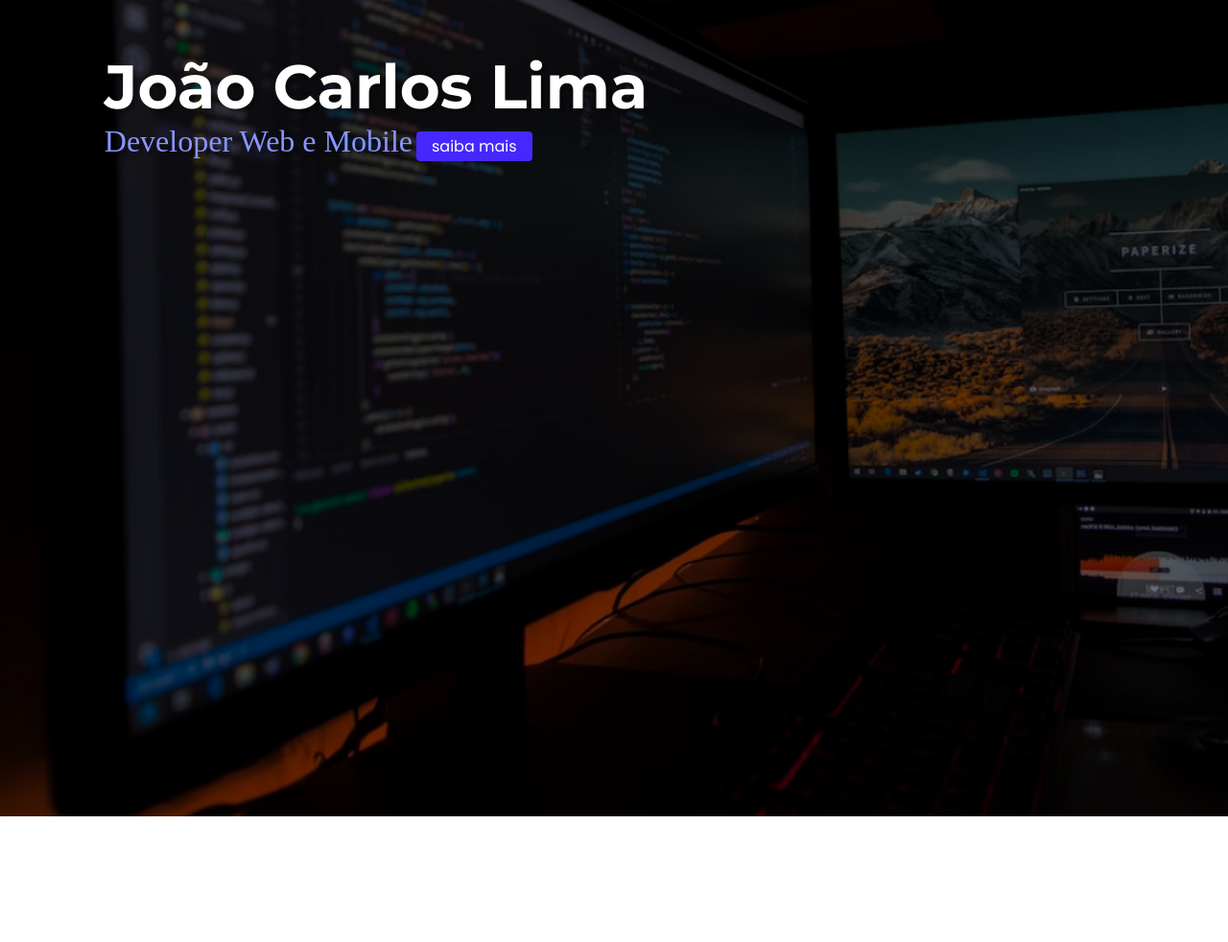
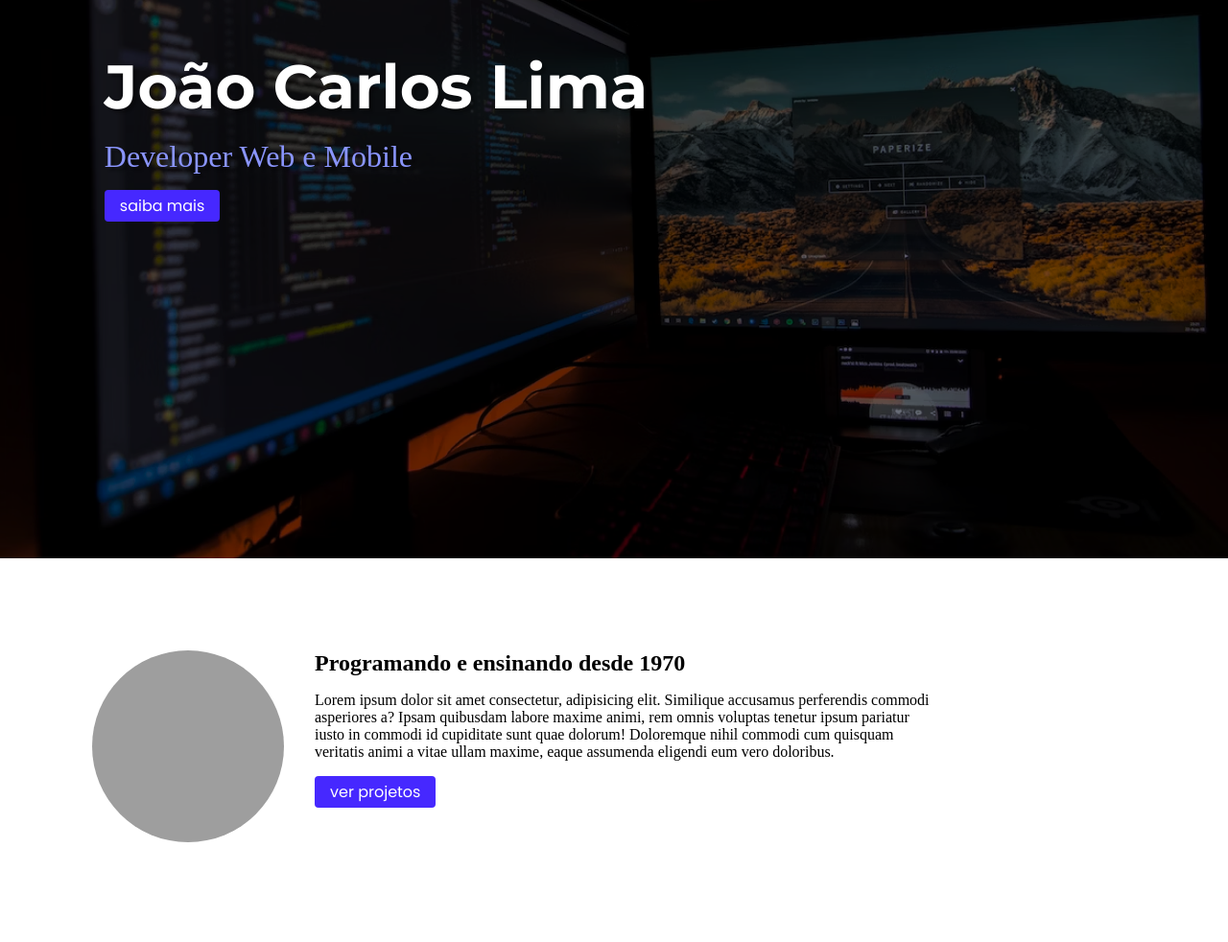
Before and after one commit to joaocarloslima/portifolio-senac-web, a plain HTML site: page index.html in a window 1280 px wide. Shown: the part 218-1200 px from the top of the page at 96% size. Before the commit the page ends 1069 px from the top, so only its background shows below. Drawn offline with Linux system fonts and the light colour scheme; grey boxes are pictures that could not be loaded.

Commit message:
apresentacao

```diff
--- a/assets/css/style.css
+++ b/assets/css/style.css
@@ -2,9 +2,25 @@
 
 * {
     margin: 0;
+    padding: 0;
+    box-sizing: border-box;
+}
+
+:root{
+    --primary-color: #4628FF;
+    --font-title: 'Montserrat';
+    --font-default: 'Poppins'
+}
+
+html {
+    scroll-behavior: smooth;
 }
 
 header {
+    display: flex;
+    flex-direction: column;
+    align-items: flex-start;
+    gap: 1rem;
     height: 100vh;
     position: relative;
     padding-left: 6.8rem;
@@ -30,7 +46,7 @@ h1 {
     color: #FFF;
     text-shadow: 4px 4px 2px rgba(0, 0, 0, 0.25);
     font-size: 4rem;
-    font-family: 'Montserrat';
+    font-family: var(--font-title);
     font-weight: 700;
 }
 
@@ -41,10 +57,36 @@ span {
 }
 
 .botao {
-    background-color: #4628FF;
+    background-color: var(--primary-color);
     color: #FFF;
-    font-family: 'Poppins';
+    font-family: var(--font-default);
     padding: .25rem 1rem;
     border-radius: 4px;
     text-decoration: none;
+    transition: background-color 1s ;
 }
+
+.botao:hover{
+    background-color: #2a1c8a;
+}
+
+#secao-apresentacao {
+    display: flex;
+    height: 50vh;
+    padding: 6rem;
+    gap: 2rem;
+}
+
+#secao-apresentacao img {
+    height: 200px;
+    width: 200px;
+    border-radius: 50%;
+}
+
+#secao-apresentacao div {
+    display: flex;
+    gap: 1rem;
+    flex-direction: column;
+    align-items: flex-start;
+    max-width: 60%;
+}
--- a/index.html
+++ b/index.html
@@ -12,9 +12,17 @@
     <header>
         <h1>João Carlos Lima</h1>
         <span>Developer Web e Mobile</span>
-        <!-- comenta -->
-        <a href="#" class="botao">saiba mais</a>
+        <a href="#secao-apresentacao" class="botao">saiba mais</a>
     </header>
+
+    <section id="secao-apresentacao">
+        <img src="https://github.com/joaocarloslima.png" alt="foto do programador João Carlos em um pose muito chavosa">
+        <div>
+            <h2>Programando e ensinando desde 1970</h2>
+            <p>Lorem ipsum dolor sit amet consectetur, adipisicing elit. Similique accusamus perferendis commodi asperiores a? Ipsam quibusdam labore maxime animi, rem omnis voluptas tenetur ipsum pariatur iusto in commodi id cupiditate sunt quae dolorum! Doloremque nihil commodi cum quisquam veritatis animi a vitae ullam maxime, eaque assumenda eligendi eum vero doloribus.</p>
+            <a href="#" class="botao">ver projetos</a>
+        </div>
+    </section>
 
 </body>
 </html>
```
